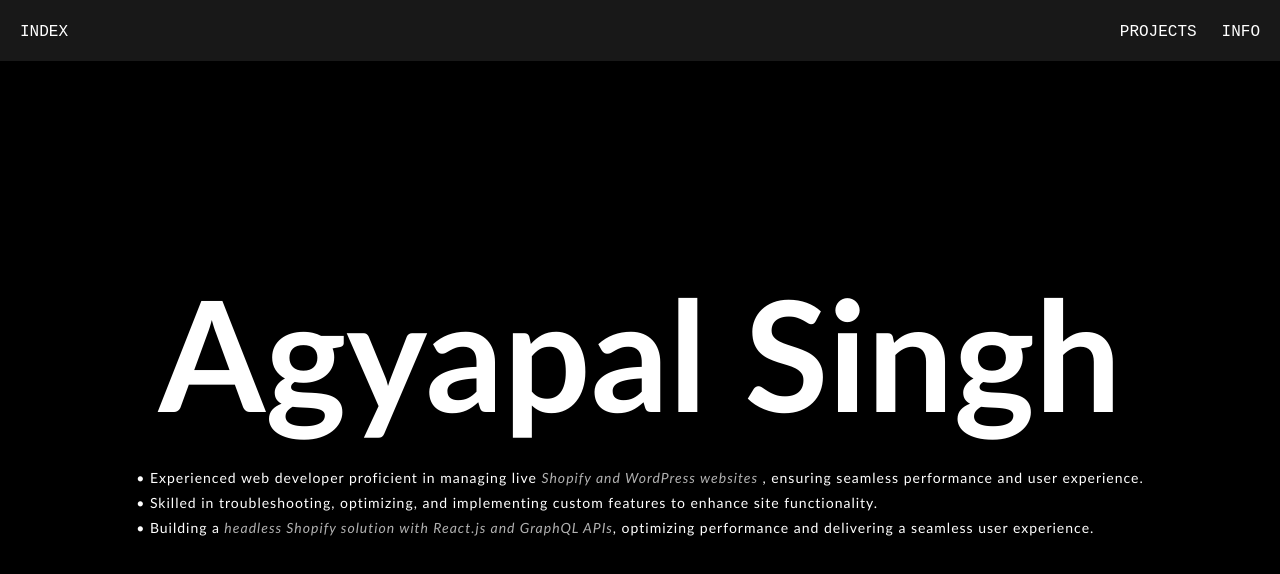
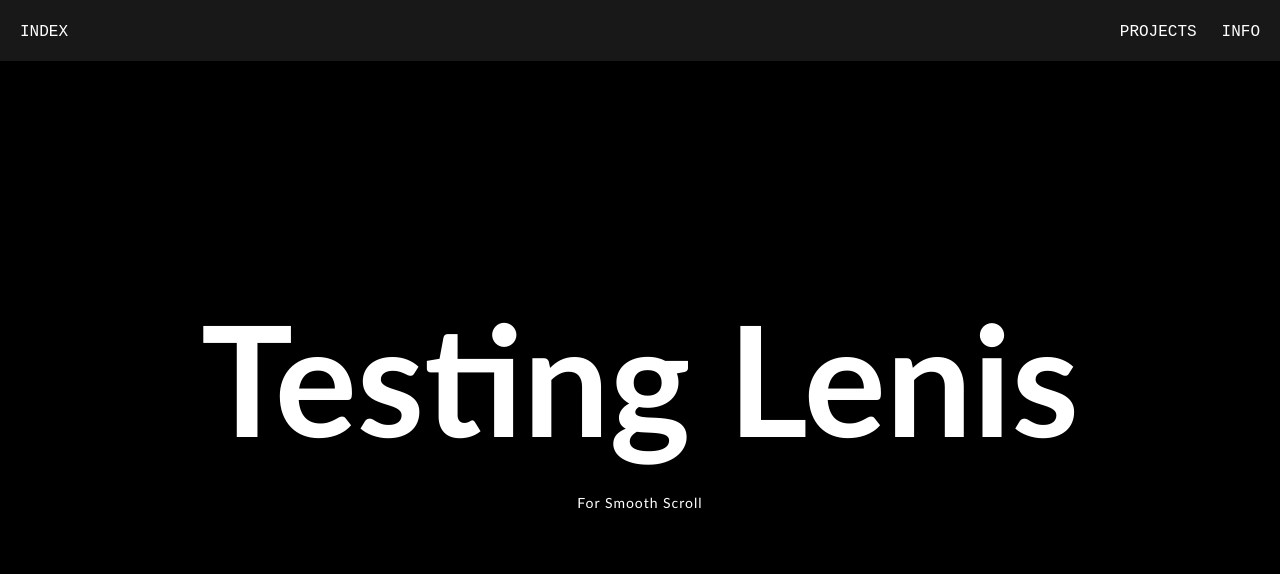
Before and after one commit to AgyapalSingh/next-testing, a Next.js app: page / in a window 1280 px wide. Shown: the top 574 px of the page. Built offline with nearby package versions, Linux system fonts and the light colour scheme.

Commit message:
Smooth Scroll Updated

```diff
--- a/app/components/SmoothScrolling.jsx
+++ b/app/components/SmoothScrolling.jsx
@@ -2,7 +2,7 @@
 import { ReactLenis } from "lenis/react";
 function SmoothScrolling({ children }) {
   return (
-    <ReactLenis root options={{ lerp: 0.1, duration: 1.5, smoothTouch: true }}>
+    <ReactLenis root options={{ lerp: 0.1, duration: 1.5, smoothTouch: false }}>
       {children}
     </ReactLenis>
   );
--- a/app/page.js
+++ b/app/page.js
@@ -1,15 +1,8 @@
 export default function Home() {
   return (
     <div className="ag-home-container">
-      <h1>Agyapal Singh</h1>
-      <p>
-        • Experienced web developer proficient in managing live <span> Shopify and
-        WordPress websites </span>, ensuring seamless performance and user experience.
-        <br></br>• Skilled in troubleshooting, optimizing, and implementing
-        custom features to enhance site functionality. <br></br>• Building a
-        <span> headless Shopify solution with React.js and GraphQL APIs</span>, optimizing
-        performance and delivering a seamless user experience.
-      </p>
+      <h1>Testing Lenis</h1>
+      <p>For Smooth Scroll</p>
     </div>
   );
 }
```
